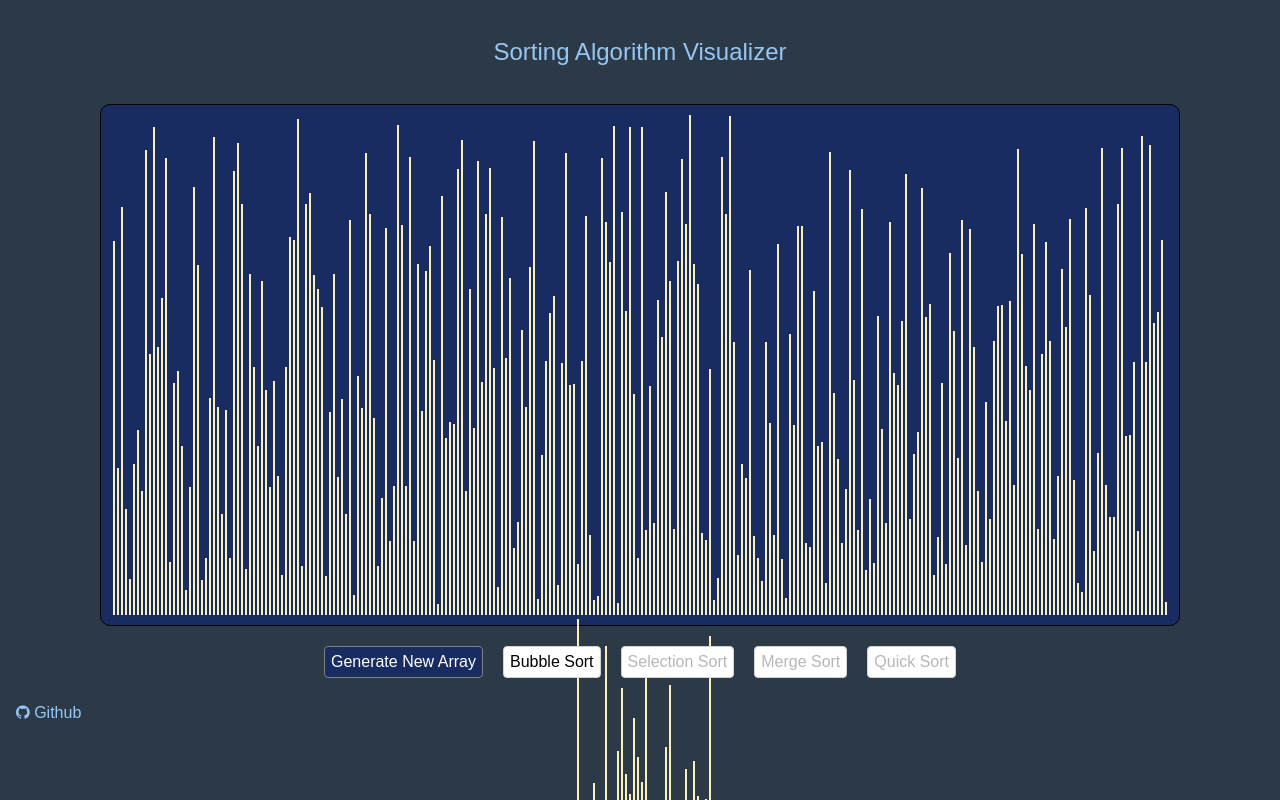
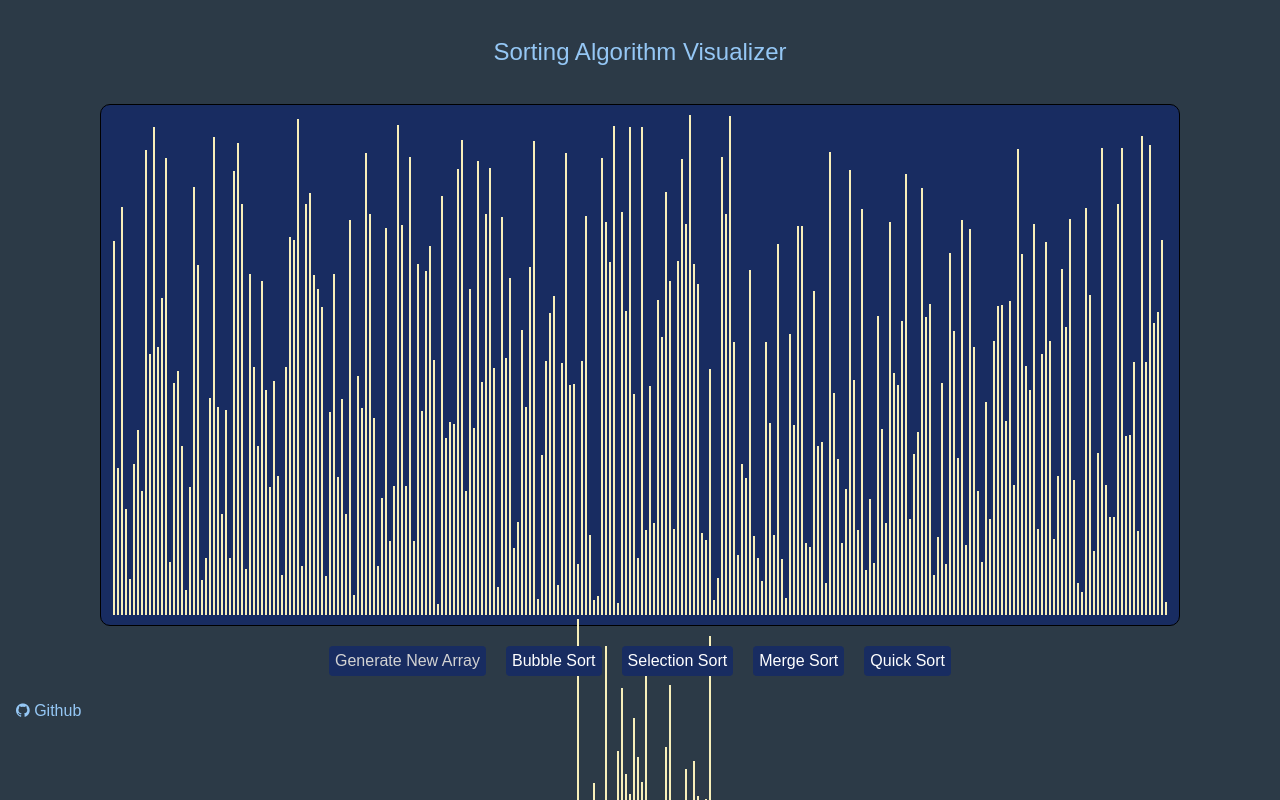
Before and after one commit to nvkex/sorting-algorithm-visualizer, a React (Create React App) app: page / in a window 1280 px wide. Shown: the top 800 px of the page. Built offline with nearby package versions, Linux system fonts and the light colour scheme.

Commit message:
Updated UI

```diff
--- a/src/SortingVisualizer/Components/ControlPanel/ControlPanel.css
+++ b/src/SortingVisualizer/Components/ControlPanel/ControlPanel.css
@@ -4,23 +4,22 @@
 .gen-arr-btn, .control-panel button{
     font-size: medium;
     margin: 0 10px;
-    background-color: white;
-    border: 1px solid lightgrey;
+    background-color:#182C61;
+    border:none;
     border-radius: 4px;
     padding:6px;
     outline:none;
     cursor: pointer;
-
+    color:white
 }
 
 .control-panel button:hover{
-    background-color: rgb(240, 240, 240);
+    background-color:#101e44 ;
 }
 
 .gen-arr-btn{
-    border:1px solid grey !important;
+    color:lightgrey !important;
     background-color:#182C61 !important;
-    color:white
 }
 
 .gen-arr-btn:hover{
```
